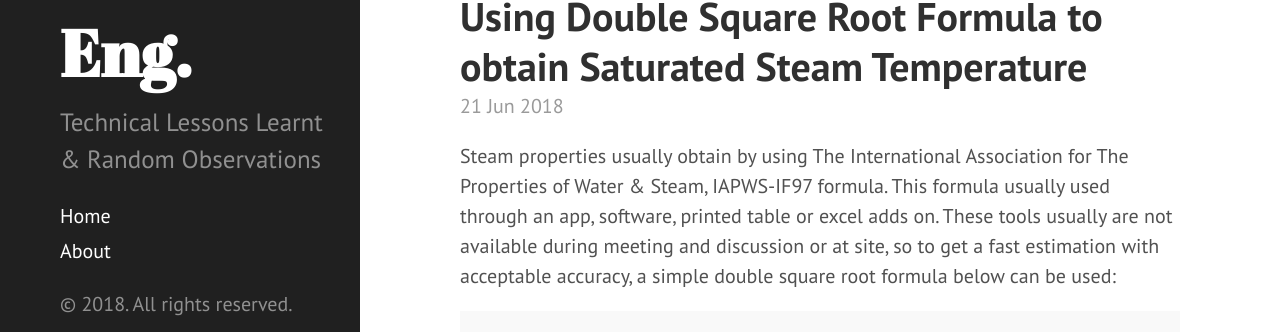
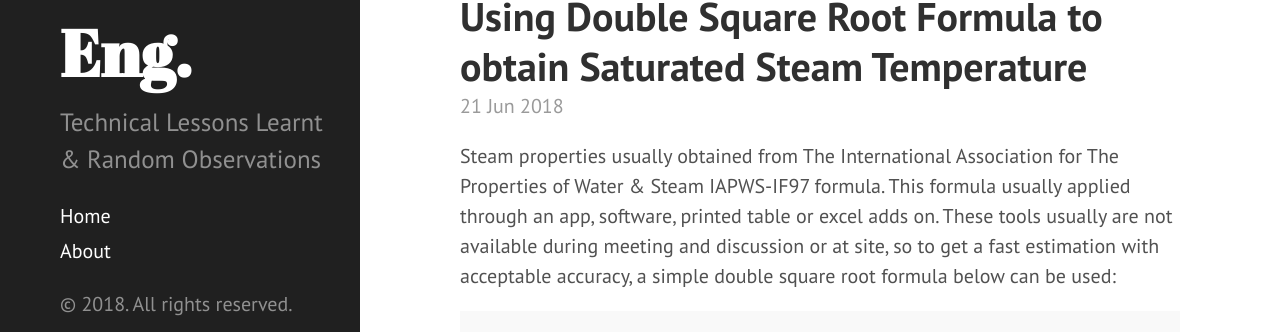
Before and after one commit to mohafizul/mohafizul.github.io, a Jekyll site: the page built from _posts/2018-06-21-calc-steam-property.md, in a window 1280 px wide and 900 px high. Shown: the part 89-421 px from the top of the window. Built offline with Jekyll 4.4.1, drawn with Linux system fonts in a browser that asks for light colours; nearby versions of some CDN libraries.

Commit message:
modified a post

````diff
--- a/_posts/2018-06-21-calc-steam-property.md
+++ b/_posts/2018-06-21-calc-steam-property.md
@@ -8,8 +8,8 @@ title:  "Using Double Square Root Formula to obtain Saturated Steam Temperature"
 date:   2018-06-21 15:30:00 +0800
 categories: Tips
 ---
-Steam properties usually obtain by using The International Association for The Properties of Water & Steam, IAPWS-IF97 formula.
-This formula usually used through an app, software, printed table or excel adds on. These tools usually are not available during
+Steam properties usually obtained from The International Association for The Properties of Water & Steam IAPWS-IF97 formula.
+This formula usually applied through an app, software, printed table or excel adds on. These tools usually are not available during
 meeting and discussion or at site, so to get a fast estimation with acceptable accuracy, a simple double square root formula below can be used:
 
 ```phyton
````
